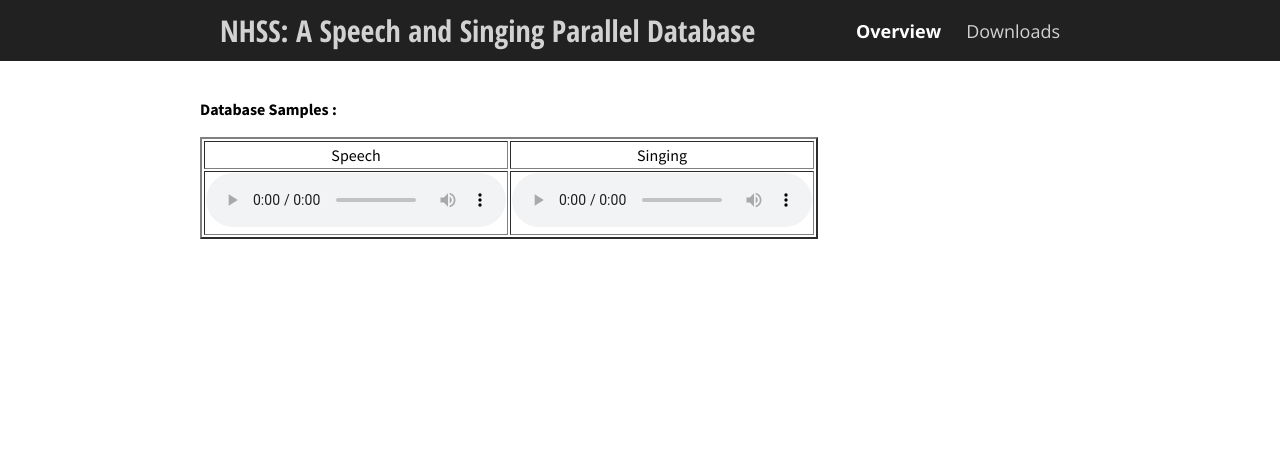
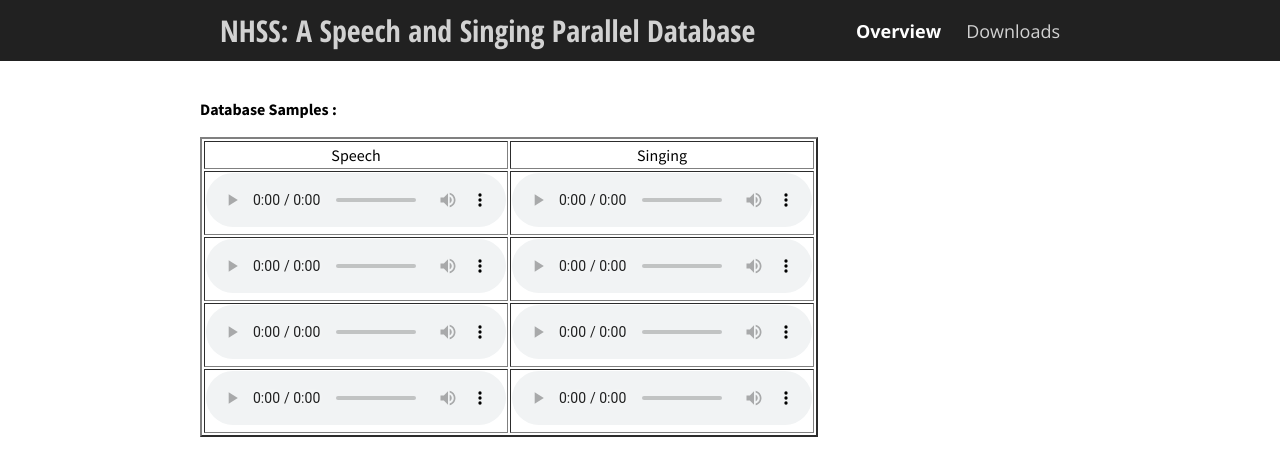
Before and after one commit to bidishasharma/bidishasharma.github.io, a Jekyll site: the page NHSS_Database/download.html, which Jekyll copies as it is, in a window 1280 px wide. Shown: the top 476 px of the page. Built offline with Jekyll 4.4.1, drawn with Linux system fonts in a browser that asks for light colours.

Commit message:
Update download.html

```diff
--- a/NHSS_Database/download.html
+++ b/NHSS_Database/download.html
@@ -36,13 +36,42 @@
 </tr>
 <tr>
 <td style="width: 301.333px;"><audio controls="controls">
-			  <source src="horse.ogg" type="audio/ogg" />
-			  <source src="horse.mp3" type="audio/mpeg" />
+			  <source src="audio/Speech_1_578.wav" type="audio/wav" />
 			Your browser does not support the audio element.
 			</audio></td>
 <td style="width: 301.333px;"><audio controls="controls">
-			  <source src="horse.ogg" type="audio/ogg" />
-			  <source src="horse.mp3" type="audio/mpeg" />
+			  <source src="audio/Song_1_578.wav" type="audio/wav" />
+			Your browser does not support the audio element.
+			</audio></td>
+</tr>
+
+<tr>
+<td style="width: 301.333px;"><audio controls="controls">
+			  <source src="audio/Speech_1_945.wav" type="audio/wav" />
+			Your browser does not support the audio element.
+			</audio></td>
+<td style="width: 301.333px;"><audio controls="controls">
+			  <source src="audio/Song_1_945.wav" type="audio/wav" />
+			Your browser does not support the audio element.
+			</audio></td>
+</tr>
+<tr>
+<td style="width: 301.333px;"><audio controls="controls">
+			  <source src="audio/Speech_5_1763.wav" type="audio/wav" />
+			Your browser does not support the audio element.
+			</audio></td>
+<td style="width: 301.333px;"><audio controls="controls">
+			  <source src="audio/Song_5_1763.wav" type="audio/wav" />
+			Your browser does not support the audio element.
+			</audio></td>
+</tr>
+<tr>
+<td style="width: 301.333px;"><audio controls="controls">
+			  <source src="audio/Speech_1_2694.wav" type="audio/wav" />
+			Your browser does not support the audio element.
+			</audio></td>
+<td style="width: 301.333px;"><audio controls="controls">
+			  <source src="audio/Song_1_2694.wav" type="audio/wav" />
 			Your browser does not support the audio element.
 			</audio></td>
 </tr>
```
